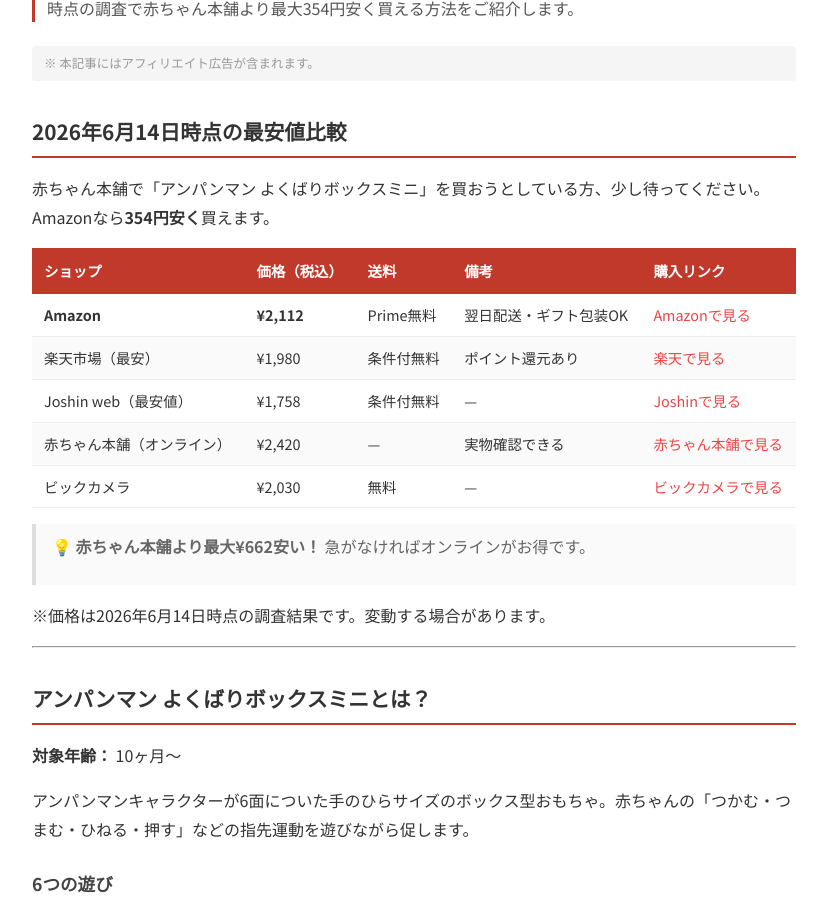
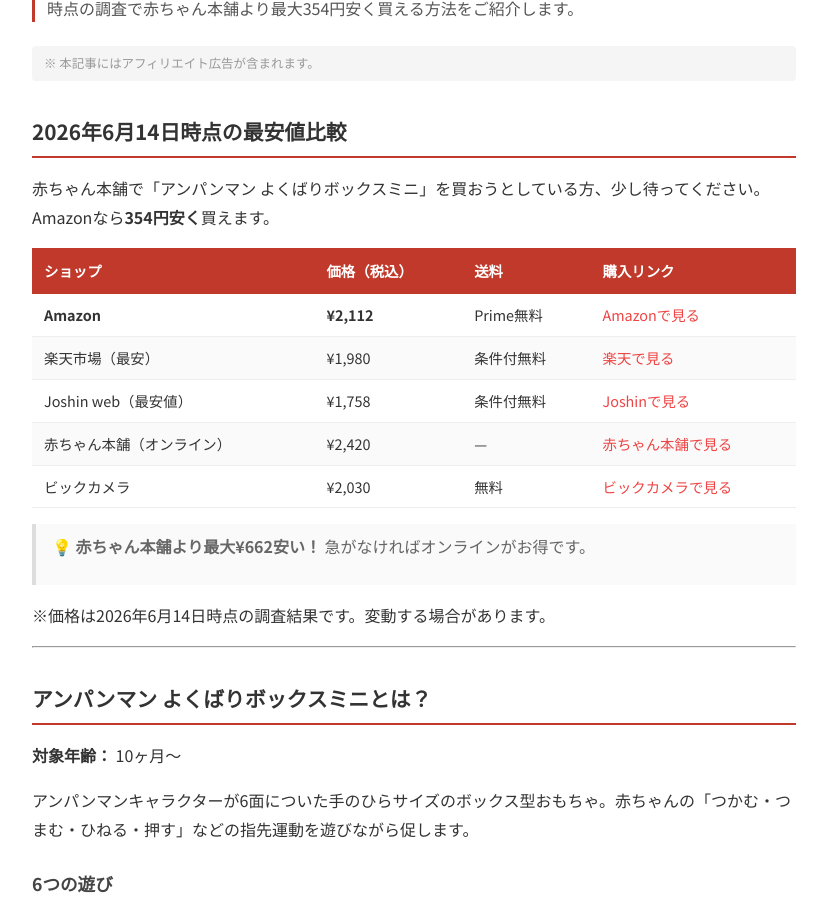
Before and after one commit to odeokuribit/affiliate-blog, a Jekyll site: the page built from _posts/2026-06-14-anpanman-yokubari-mini.md, in a window 1280 px wide and 900 px high, scrolled down 335 px. Shown: the whole window, without its empty margins (226-1053 px from the left). Built offline with Jekyll 4.4.1, drawn with Linux system fonts in a browser that asks for light colours.

Commit message:
?????: ??????????

```diff
--- a/_posts/2026-06-14-anpanman-yokubari-mini.md
+++ b/_posts/2026-06-14-anpanman-yokubari-mini.md
@@ -12,13 +12,13 @@
 
 赤ちゃん本舗で「アンパンマン よくばりボックスミニ」を買おうとしている方、少し待ってください。Amazonなら**354円安く**買えます。
 
-| ショップ | 価格（税込） | 送料 | 備考 | 購入リンク |
-|---|---|---|---|---|
-| **Amazon** | **¥2,112** | Prime無料 | 翌日配送・ギフト包装OK | [Amazonで見る](https://www.amazon.co.jp/dp/B07W7L12NR) |
-| 楽天市場（最安） | ¥1,980 | 条件付無料 | ポイント還元あり | [楽天で見る](https://search.rakuten.co.jp/search/mall/%E3%82%A2%E3%83%B3%E3%83%91%E3%83%B3%E3%83%9E%E3%83%B3+%E3%82%88%E3%81%8F%E3%81%B0%E3%82%8A%E3%83%9C%E3%83%83%E3%82%AF%E3%82%B9%E3%83%9F%E3%83%8B/) |
-| Joshin web（最安値） | ¥1,758 | 条件付無料 | — | [Joshinで見る](https://joshinweb.jp/search/?k=%E3%82%A2%E3%83%B3%E3%83%91%E3%83%B3%E3%83%9E%E3%83%B3+%E3%82%88%E3%81%8F%E3%81%B0%E3%82%8A%E3%83%9C%E3%83%83%E3%82%AF%E3%82%B9%E3%83%9F%E3%83%8B) |
-| 赤ちゃん本舗（オンライン） | ¥2,420 | — | 実物確認できる | [赤ちゃん本舗で見る](https://www.akachan.jp/shopping/search.html?q=%E3%82%88%E3%81%8F%E3%81%B0%E3%82%8A%E3%83%9C%E3%83%83%E3%82%AF%E3%82%B9%E3%83%9F%E3%83%8B) |
-| ビックカメラ | ¥2,030 | 無料 | — | [ビックカメラで見る](https://www.biccamera.com/bc/category/?q=%E3%82%A2%E3%83%B3%E3%83%91%E3%83%B3%E3%83%9E%E3%83%B3+%E3%82%88%E3%81%8F%E3%81%B0%E3%82%8A%E3%83%9C%E3%83%83%E3%82%AF%E3%82%B9%E3%83%9F%E3%83%8B) |
+| ショップ | 価格（税込） | 送料 | 購入リンク |
+|---|---|---|---|
+| **Amazon** | **¥2,112** | Prime無料 | [Amazonで見る](https://www.amazon.co.jp/dp/B07W7L12NR) |
+| 楽天市場（最安） | ¥1,980 | 条件付無料 | [楽天で見る](https://search.rakuten.co.jp/search/mall/%E3%82%A2%E3%83%B3%E3%83%91%E3%83%B3%E3%83%9E%E3%83%B3+%E3%82%88%E3%81%8F%E3%81%B0%E3%82%8A%E3%83%9C%E3%83%83%E3%82%AF%E3%82%B9%E3%83%9F%E3%83%8B/) |
+| Joshin web（最安値） | ¥1,758 | 条件付無料 | [Joshinで見る](https://joshinweb.jp/search/?k=%E3%82%A2%E3%83%B3%E3%83%91%E3%83%B3%E3%83%9E%E3%83%B3+%E3%82%88%E3%81%8F%E3%81%B0%E3%82%8A%E3%83%9C%E3%83%83%E3%82%AF%E3%82%B9%E3%83%9F%E3%83%8B) |
+| 赤ちゃん本舗（オンライン） | ¥2,420 | — | [赤ちゃん本舗で見る](https://www.akachan.jp/shopping/search.html?q=%E3%82%88%E3%81%8F%E3%81%B0%E3%82%8A%E3%83%9C%E3%83%83%E3%82%AF%E3%82%B9%E3%83%9F%E3%83%8B) |
+| ビックカメラ | ¥2,030 | 無料 | [ビックカメラで見る](https://www.biccamera.com/bc/category/?q=%E3%82%A2%E3%83%B3%E3%83%91%E3%83%B3%E3%83%9E%E3%83%B3+%E3%82%88%E3%81%8F%E3%81%B0%E3%82%8A%E3%83%9C%E3%83%83%E3%82%AF%E3%82%B9%E3%83%9F%E3%83%8B) |
 
 > 💡 **赤ちゃん本舗より最大¥662安い！** 急がなければオンラインがお得です。
 
```
